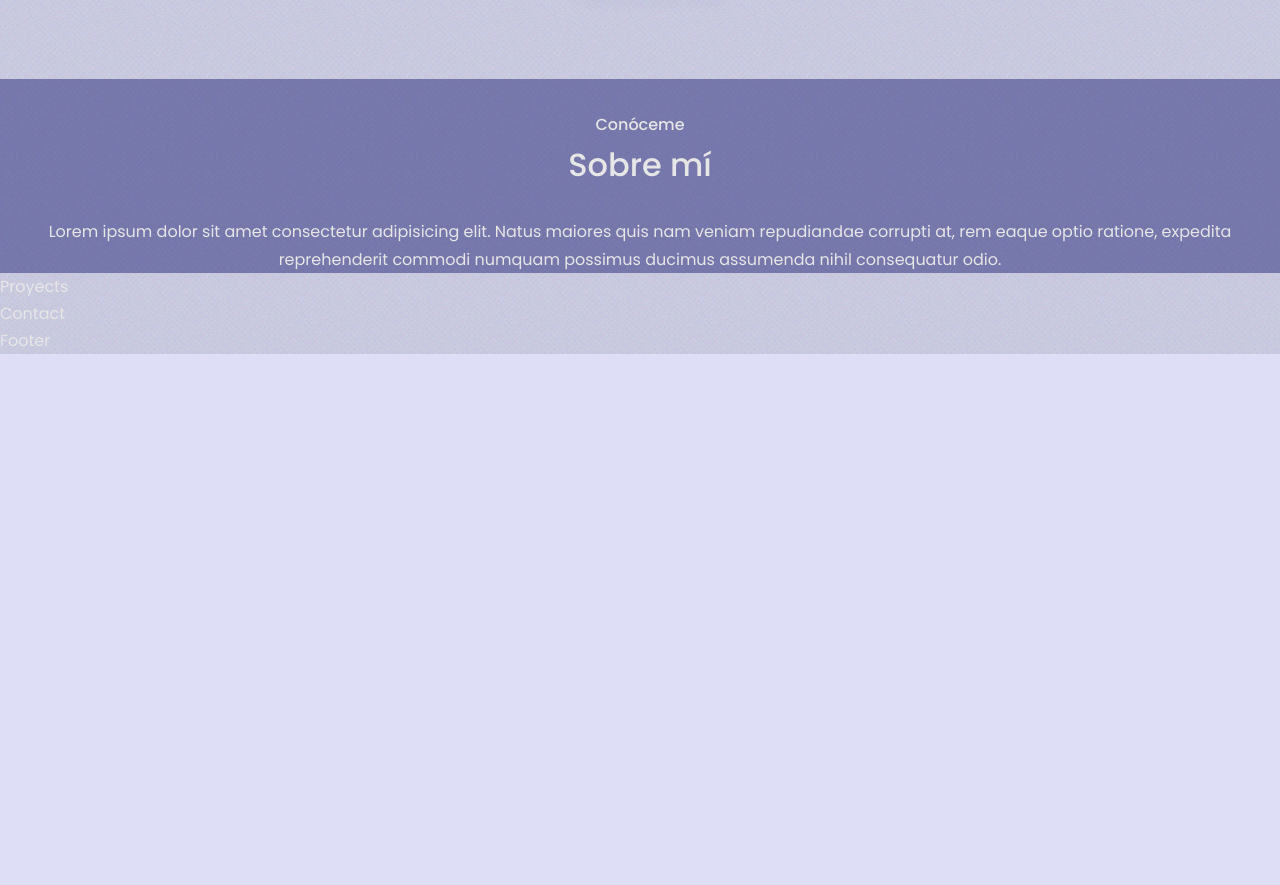
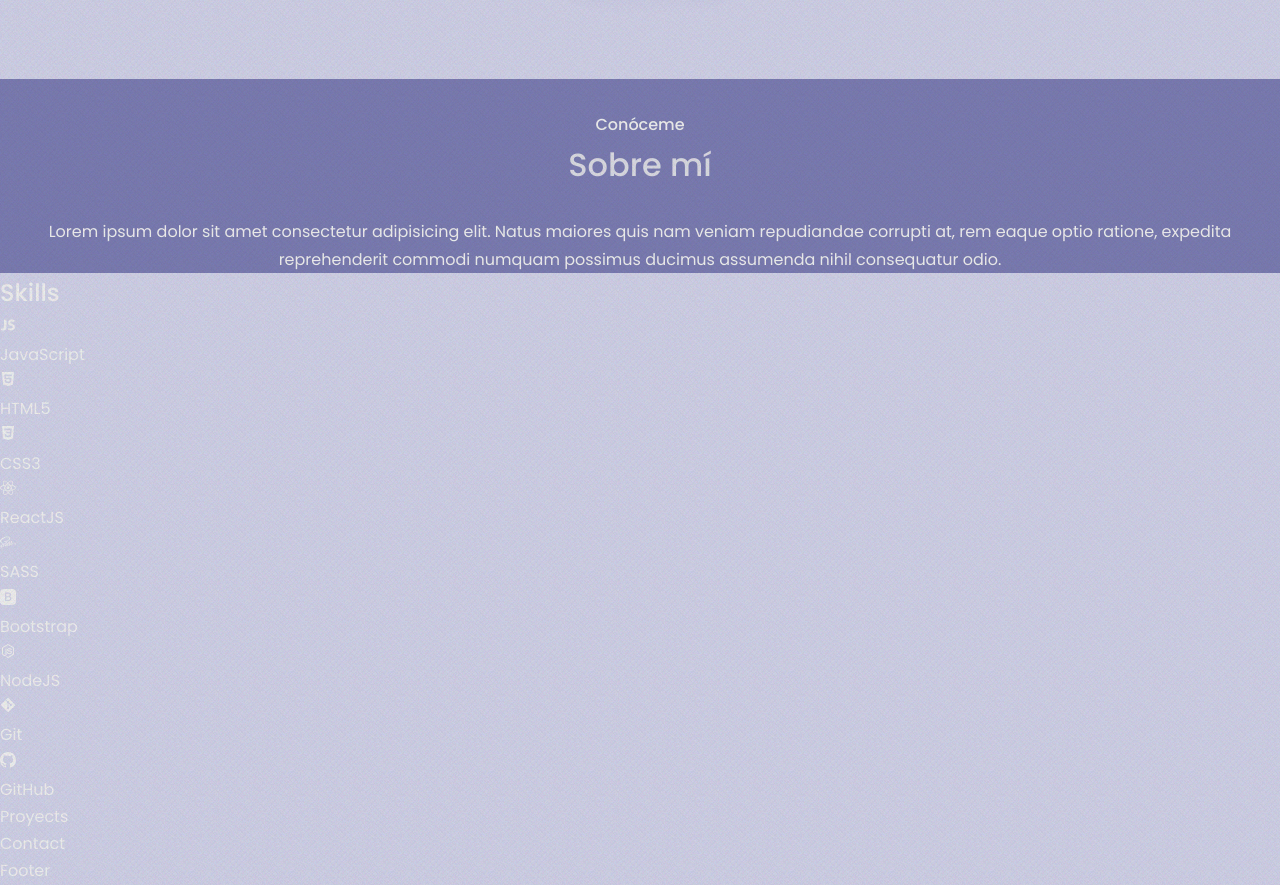
Before and after one commit to veroisla/Portfolio, a React (Create React App) app: page / in a window 1280 px wide. Shown: the part 780-1665 px from the top of the page. Before the commit the page ends 1134 px from the top, so only its background shows below. Built offline with nearby package versions, Linux system fonts and the light colour scheme.

Commit message:
import icons section skills

```diff
--- a/src/components/App.js
+++ b/src/components/App.js
@@ -16,6 +16,7 @@
 import Header from './Header';
 import Nav from './Nav';
 import About from './About';
+import Skills from './Skills';
 import Proyects from './Proyects';
 import Contact from './Contact';
 import Footer from './Footer';
@@ -26,6 +27,7 @@
       <Header />
       <Nav />
       <About />
+      <Skills />
       <Proyects />
       <Contact />
       <Footer />
--- a/src/components/Skills.js
+++ b/src/components/Skills.js
@@ -1,8 +1,60 @@
 import '../styles/Core/Reset.scss';
 import '../styles/Core/Variables.scss';
 
+import { IoLogoJavascript } from 'react-icons/io';
+import { IoLogoHtml5 } from 'react-icons/io';
+import { IoLogoCss3 } from 'react-icons/io';
+import { GrReactjs } from 'react-icons/gr';
+import { IoLogoSass } from 'react-icons/io';
+import { BsFillBootstrapFill } from 'react-icons/bs';
+import { IoLogoNodejs } from 'react-icons/io';
+import { FaGitAlt } from 'react-icons/fa';
+import { BsGithub } from 'react-icons/bs';
+
 const Skills = () => {
-  return <section></section>;
+  return (
+    <section>
+      <h2 className="skills__title">Skills</h2>
+      <div className="skills__iconsSection">
+        <div className="skills__icon">
+          <IoLogoJavascript />
+          <p className="skills__name">JavaScript</p>
+        </div>
+        <div className="skills__icon">
+          <IoLogoHtml5 />
+          <p className="skills__name">HTML5</p>
+        </div>
+        <div className="skills__icon">
+          <IoLogoCss3 />
+          <p className="skills__name">CSS3</p>
+        </div>
+        <div className="skills__icon">
+          <GrReactjs />
+          <p className="skills__name">ReactJS</p>
+        </div>
+        <div className="skills__icon">
+          <IoLogoSass />
+          <p className="skills__name">SASS</p>
+        </div>
+        <div className="skills__icon">
+          <BsFillBootstrapFill />
+          <p className="skills__name">Bootstrap</p>
+        </div>
+        <div className="skills__icon">
+          <IoLogoNodejs />
+          <p className="skills__name">NodeJS</p>
+        </div>
+        <div className="skills__icon">
+          <FaGitAlt />
+          <p className="skills__name">Git</p>
+        </div>
+        <div className="skills__icon">
+          <BsGithub />
+          <p className="skills__name">GitHub</p>
+        </div>
+      </div>
+    </section>
+  );
 };
 
 export default Skills;
--- a/src/styles/Components/About.scss
+++ b/src/styles/Components/About.scss
@@ -16,6 +16,7 @@
 
  &__aboutMe {
      font-size: 2rem;
+     color: $--color-bg3;
  }
 
  &__text {
--- a/src/styles/Components/Skills.scss
+++ b/src/styles/Components/Skills.scss
@@ -1,2 +1,16 @@
 @import '../Core/Reset.scss';
 @import "../Core/Variables.scss";
+
+.skills {
+
+    &__title {
+        font-size: 2rem;
+    }
+
+    &__icons {
+
+    }
+
+
+
+}
--- a/src/styles/Core/Variables.scss
+++ b/src/styles/Core/Variables.scss
@@ -31,6 +31,7 @@
 
 $--color-primary: hsl(239, 29%, 54%);
 $--color-primary2:hsl(238, 34%, 38%);
+$--color-primary2:hsl(237, 32%, 27%);
 
 $--color-img: hsl(239, 31%, 63%);
 
```
